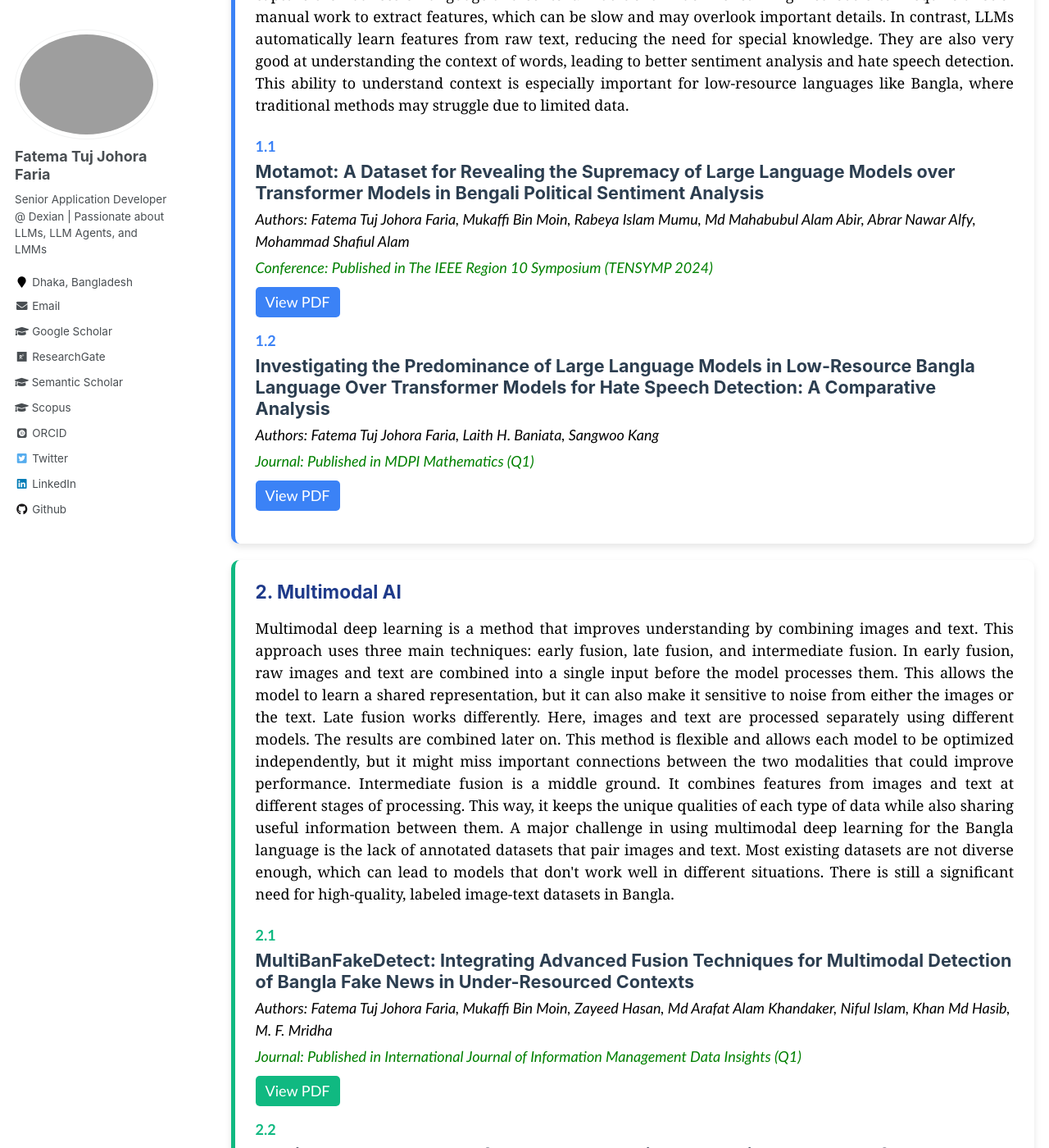
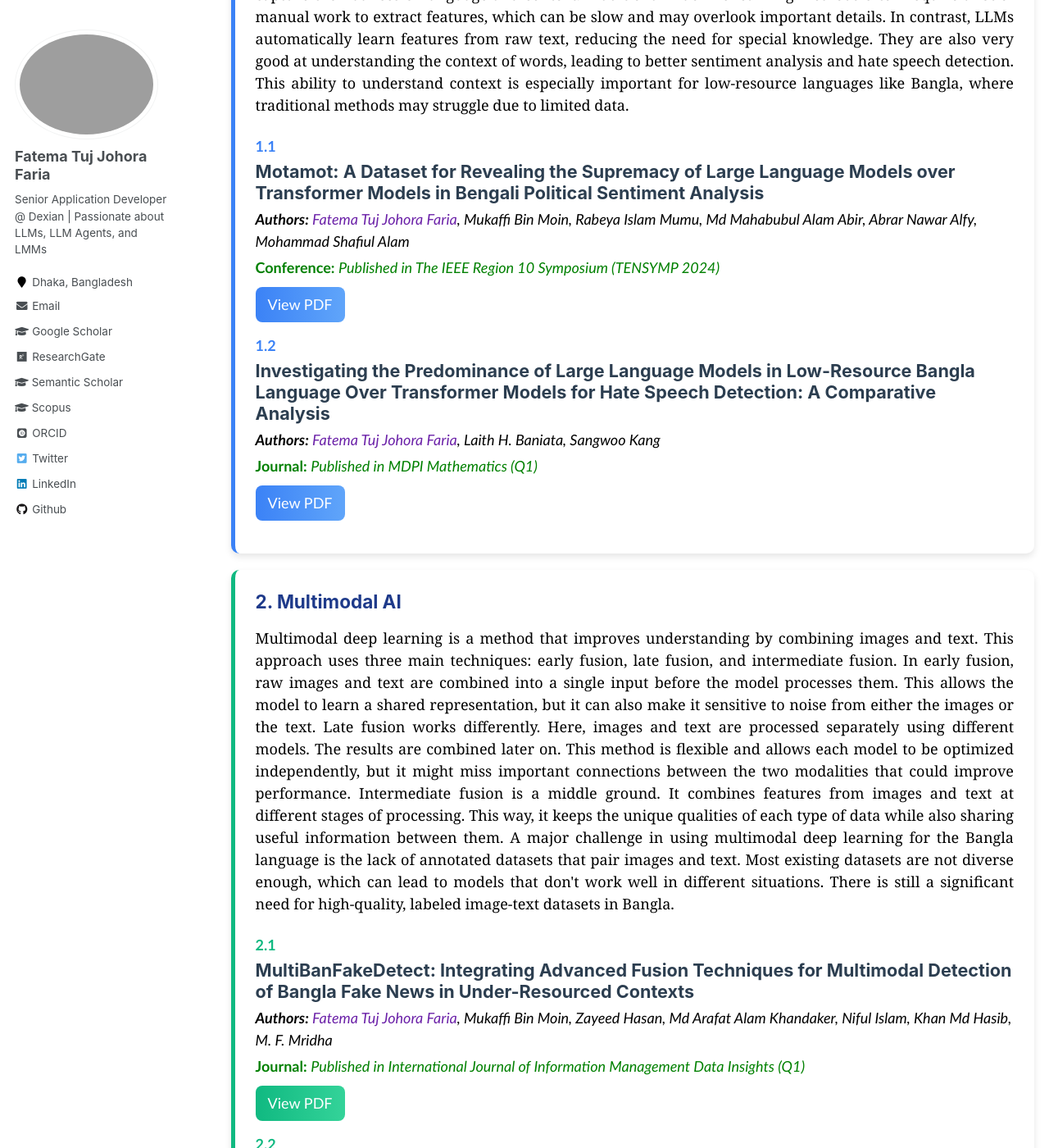
Before and after one commit to fatemafaria142/fatemafaria142.github.io, a Jekyll site: the page built from _pages/research.md, in a window 1280 px wide and 1400 px high, scrolled down 705 px. Shown: the whole window at 82% size. Built offline with Jekyll 4.4.1, drawn with Linux system fonts in a browser that asks for light colours; some web fonts are replaced; some of the changed text lies outside the part shown.

Commit message:
Update news

```diff
--- a/_pages/research.md
+++ b/_pages/research.md
@@ -23,16 +23,16 @@ author_profile: true
     <div class="paper" style="margin: 15px 0; font-family: 'Trebuchet MS', sans-serif; color: black;">
       <span style="color: #3b82f6; font-weight: bold;">1.1 </span>
       <h3 style="color: #2c3e50; font-size: 1.2em; margin: 5px 0;">Motamot: A Dataset for Revealing the Supremacy of Large Language Models over Transformer Models in Bengali Political Sentiment Analysis</h3>
-      <p style="font-style: italic; margin: 5px 0;">Authors: Fatema Tuj Johora Faria, Mukaffi Bin Moin, Rabeya Islam Mumu, Md Mahabubul Alam Abir, Abrar Nawar Alfy, Mohammad Shafiul Alam</p>
-      <p style="color: green; margin: 5px 0;"><em>Conference: Published in The IEEE Region 10 Symposium (TENSYMP 2024)</em></p>
-      <a href="https://ieeexplore.ieee.org/document/10752197/" style="display: inline-block; background-color: #3b82f6; color: white; padding: 5px 12px; border-radius: 5px; text-decoration: none; margin-top: 5px;">View PDF</a>
+      <p style="font-style: italic; margin: 5px 0;"><strong>Authors:</strong> <span style="color: #6b21a8;">Fatema Tuj Johora Faria</span>, Mukaffi Bin Moin, Rabeya Islam Mumu, Md Mahabubul Alam Abir, Abrar Nawar Alfy, Mohammad Shafiul Alam</p>
+      <p style="color: green; margin: 5px 0;"><strong>Conference:</strong> <em>Published in The IEEE Region 10 Symposium (TENSYMP 2024)</em></p>
+      <a href="https://ieeexplore.ieee.org/document/10752197/" style="display: inline-block; background: linear-gradient(to right, #3b82f6, #60a5fa); color: white; padding: 8px 15px; border-radius: 8px; text-decoration: none; margin-top: 5px; transition: background 0.3s ease;">View PDF</a>
     </div>
     <div class="paper" style="margin: 15px 0; font-family: 'Trebuchet MS', sans-serif; color: black;">
       <span style="color: #3b82f6; font-weight: bold;">1.2 </span>
       <h3 style="color: #2c3e50; font-size: 1.2em; margin: 5px 0;">Investigating the Predominance of Large Language Models in Low-Resource Bangla Language Over Transformer Models for Hate Speech Detection: A Comparative Analysis</h3>
-      <p style="font-style: italic; margin: 5px 0;">Authors: Fatema Tuj Johora Faria, Laith H. Baniata, Sangwoo Kang</p>
-      <p style="color: green; margin: 5px 0;"><em>Journal: Published in MDPI Mathematics (Q1)</em></p>
-      <a href="https://www.mdpi.com/2227-7390/12/23/3687" style="display: inline-block; background-color: #3b82f6; color: white; padding: 5px 12px; border-radius: 5px; text-decoration: none; margin-top: 5px;">View PDF</a>
+      <p style="font-style: italic; margin: 5px 0;"><strong>Authors:</strong> <span style="color: #6b21a8;">Fatema Tuj Johora Faria</span>, Laith H. Baniata, Sangwoo Kang</p>
+      <p style="color: green; margin: 5px 0;"><strong>Journal:</strong> <em>Published in MDPI Mathematics (Q1)</em></p>
+      <a href="https://www.mdpi.com/2227-7390/12/23/3687" style="display: inline-block; background: linear-gradient(to right, #3b82f6, #60a5fa); color: white; padding: 8px 15px; border-radius: 8px; text-decoration: none; margin-top: 5px; transition: background 0.3s ease;">View PDF</a>
     </div>
   </div>
 
@@ -44,35 +44,35 @@ author_profile: true
     <div class="paper" style="margin: 15px 0; font-family: 'Trebuchet MS', sans-serif; color: black;">
       <span style="color: #10b981; font-weight: bold;">2.1 </span>
       <h3 style="color: #2c3e50; font-size: 1.2em; margin: 5px 0;">MultiBanFakeDetect: Integrating Advanced Fusion Techniques for Multimodal Detection of Bangla Fake News in Under-Resourced Contexts</h3>
-      <p style="font-style: italic; margin: 5px 0;">Authors: Fatema Tuj Johora Faria, Mukaffi Bin Moin, Zayeed Hasan, Md Arafat Alam Khandaker, Niful Islam, Khan Md Hasib, M. F. Mridha</p>
-      <p style="color: green; margin: 5px 0;"><em>Journal: Published in International Journal of Information Management Data Insights (Q1)</em></p>
-      <a href="https://www.sciencedirect.com/science/article/pii/S2667096825000291?via%3Dihub" style="display: inline-block; background-color: #10b981; color: white; padding: 5px 12px; border-radius: 5px; text-decoration: none; margin-top: 5px;">View PDF</a>
+      <p style="font-style: italic; margin: 5px 0;"><strong>Authors:</strong> <span style="color: #6b21a8;">Fatema Tuj Johora Faria</span>, Mukaffi Bin Moin, Zayeed Hasan, Md Arafat Alam Khandaker, Niful Islam, Khan Md Hasib, M. F. Mridha</p>
+      <p style="color: green; margin: 5px 0;"><strong>Journal:</strong> <em>Published in International Journal of Information Management Data Insights (Q1)</em></p>
+      <a href="https://www.sciencedirect.com/science/article/pii/S2667096825000291?via%3Dihub" style="display: inline-block; background: linear-gradient(to right, #10b981, #34d399); color: white; padding: 8px 15px; border-radius: 8px; text-decoration: none; margin-top: 5px; transition: background 0.3s ease;">View PDF</a>
     </div>
     <div class="paper" style="margin: 15px 0; font-family: 'Trebuchet MS', sans-serif; color: black;">
       <span style="color: #10b981; font-weight: bold;">2.2 </span>
       <h3 style="color: #2c3e50; font-size: 1.2em; margin: 5px 0;">SentimentFormer: A Transformer-Based Multi-Modal Fusion Framework for Enhanced Sentiment Analysis of Memes in Under-Resourced Bangla Language</h3>
-      <p style="font-style: italic; margin: 5px 0;">Authors: Fatema Tuj Johora Faria, Laith H. Baniata, Mohammad H. Baniata, Mohannad A. Khair, Ahmed Ibrahim Bani Ata, Chayut Bunterngchit, Sangwoo Kang</p>
-      <p style="color: green; margin: 5px 0;"><em>Journal: Published in MDPI Electronics (Q2)</em></p>
-      <a href="https://www.mdpi.com/2079-9292/14/4/799" style="display: inline-block; background-color: #10b981; color: white; padding: 5px 12px; border-radius: 5px; text-decoration: none; margin-top: 5px;">View PDF</a>
+      <p style="font-style: italic; margin: 5px 0;"><strong>Authors:</strong> <span style="color: #6b21a8;">Fatema Tuj Johora Faria</span>, Laith H. Baniata, Mohammad H. Baniata, Mohannad A. Khair, Ahmed Ibrahim Bani Ata, Chayut Bunterngchit, Sangwoo Kang</p>
+      <p style="color: green; margin: 5px 0;"><strong>Journal:</strong> <em>Published in MDPI Electronics (Q2)</em></p>
+      <a href="https://www.mdpi.com/2079-9292/14/4/799" style="display: inline-block; background: linear-gradient(to right, #10b981, #34d399); color: white; padding: 8px 15px; border-radius: 8px; text-decoration: none; margin-top: 5px; transition: background 0.3s ease;">View PDF</a>
     </div>
     <div class="paper" style="margin: 15px 0; font-family: 'Trebuchet MS', sans-serif; color: black;">
       <span style="color: #10b981; font-weight: bold;">2.3 </span>
       <h3 style="color: #2c3e50; font-size: 1.2em; margin: 5px 0;">Uddessho: An Extensive Benchmark Dataset for Multimodal Author Intent Classification in Low-Resource Bangla Language</h3>
-      <p style="font-style: italic; margin: 5px 0;">Authors: Fatema Tuj Johora Faria, Mukaffi Bin Moin, Md. Mahfuzur Rahman, Md Morshed Alam Shanto, Asif Iftekher Fahim, Md. Moinul Hoque</p>
-      <p style="color: green; margin: 5px 0;"><em>Conference: Published in 18th International Conference on Information Technology and Applications (ICITA 2024)</em></p>
-      <a href="https://link.springer.com/chapter/10.1007/978-981-96-1758-6_32" style="display: inline-block; background-color: #10b981; color: white; padding: 5px 12px; border-radius: 5px; text-decoration: none; margin-top: 5px;">View PDF</a>
+      <p style="font-style: italic; margin: 5px 0;"><strong>Authors:</strong> <span style="color: #6b21a8;">Fatema Tuj Johora Faria</span>, Mukaffi Bin Moin, Md. Mahfuzur Rahman, Md Morshed Alam Shanto, Asif Iftekher Fahim, Md. Moinul Hoque</p>
+      <p style="color: green; margin: 5px 0;"><strong>Conference:</strong> <em>Published in 18th International Conference on Information Technology and Applications (ICITA 2024)</em></p>
+      <a href="https://link.springer.com/chapter/10.1007/978-981-96-1758-6_32" style="display: inline-block; background: linear-gradient(to right, #10b981, #34d399); color: white; padding: 8px 15px; border-radius: 8px; text-decoration: none; margin-top: 5px; transition: background 0.3s ease;">View PDF</a>
     </div>
     <div class="paper" style="margin: 15px 0; font-family: 'Trebuchet MS', sans-serif; color: black;">
       <span style="color: #10b981; font-weight: bold;">2.4 </span>
       <h3 style="color: #2c3e50; font-size: 1.2em; margin: 5px 0;">BanglaCalamityMMD: A Comprehensive Benchmark Dataset for Multimodal Disaster Identification in the Low-Resource Bangla Language</h3>
-      <p style="font-style: italic; margin: 5px 0;">Authors: Fatema Tuj Johora Faria, Mukaffi Bin Moin, Busra Kamal Rafa, Swarnajit Saha, Md. Mahfuzur Rahman, Khan Md Hasib, M. F. Mridha</p>
-      <p style="color: green; margin: 5px 0;"><em>Journal: Under Review in International Journal of Disaster Risk Reduction (Q1)</em></p>
+      <p style="font-style: italic; margin: 5px 0;"><strong>Authors:</strong> <span style="color: #6b21a8;">Fatema Tuj Johora Faria</span>, Mukaffi Bin Moin, Busra Kamal Rafa, Swarnajit Saha, Md. Mahfuzur Rahman, Khan Md Hasib, M. F. Mridha</p>
+      <p style="color: green; margin: 5px 0;"><strong>Journal:</strong> <em>Under Review in International Journal of Disaster Risk Reduction (Q1)</em></p>
     </div>
     <div class="paper" style="margin: 15px 0; font-family: 'Trebuchet MS', sans-serif; color: black;">
       <span style="color: #10b981; font-weight: bold;">2.5 </span>
       <h3 style="color: #2c3e50; font-size: 1.2em; margin: 5px 0;">BanglaMemeEvidence: A Multimodal Benchmark Dataset for Explanatory Evidence Detection in Bengali Memes</h3>
-      <p style="font-style: italic; margin: 5px 0;">Authors: Fatema Tuj Johora Faria, Mukaffi Bin Moin, Asif Iftekher Fahim, Pronay Debnath, Faisal Muhammad Shah</p>
-      <p style="color: green; margin: 5px 0;"><em>Conference: Submitted to 2025 9th International Conference on Vision, Image and Signal Processing (ICVISP 2025)</em></p>
+      <p style="font-style: italic; margin: 5px 0;"><strong>Authors:</strong> <span style="color: #6b21a8;">Fatema Tuj Johora Faria</span>, Mukaffi Bin Moin, Asif Iftekher Fahim, Pronay Debnath, Faisal Muhammad Shah</p>
+      <p style="color: green; margin: 5px 0;"><strong>Conference:</strong> <em>Submitted to 2025 9th International Conference on Vision, Image and Signal Processing (ICVISP 2025)</em></p>
     </div>
   </div>
 
@@ -84,9 +84,9 @@ author_profile: true
     <div class="paper" style="margin: 15px 0; font-family: 'Trebuchet MS', sans-serif; color: black;">
       <span style="color: #8b5cf6; font-weight: bold;">3.1 </span>
       <h3 style="color: #2c3e50; font-size: 1.2em; margin: 5px 0;">Unraveling the Dominance of Large Language Models Over Transformer Models for Bangla Natural Language Inference: A Comprehensive Study</h3>
-      <p style="font-style: italic; margin: 5px 0;">Authors: Fatema Tuj Johora Faria, Mukaffi Bin Moin, Asif Iftekher Fahim, Pronay Debnath, Faisal Muhammad Shah</p>
-      <p style="color: green; margin: 5px 0;"><em>Conference: Accepted in 4th International Conference on Computing and Communication Networks (ICCCNet-2024)</em></p>
-      <a href="https://arxiv.org/pdf/2405.02937" style="display: inline-block; background-color: #8b5cf6; color: white; padding: 5px 12px; border-radius: 5px; text-decoration: none; margin-top: 5px;">View PDF</a>
+      <p style="font-style: italic; margin: 5px 0;"><strong>Authors:</strong> <span style="color: #6b21a8;">Fatema Tuj Johora Faria</span>, Mukaffi Bin Moin, Asif Iftekher Fahim, Pronay Debnath, Faisal Muhammad Shah</p>
+      <p style="color: green; margin: 5px 0;"><strong>Conference:</strong> <em>Accepted in 4th International Conference on Computing and Communication Networks (ICCCNet-2024)</em></p>
+      <a href="https://arxiv.org/pdf/2405.02937" style="display: inline-block; background: linear-gradient(to right, #8b5cf6, #a78bfa); color: white; padding: 8px 15px; border-radius: 8px; text-decoration: none; margin-top: 5px; transition: background 0.3s ease;">View PDF</a>
     </div>
   </div>
 
@@ -98,14 +98,14 @@ author_profile: true
     <div class="paper" style="margin: 15px 0; font-family: 'Trebuchet MS', sans-serif; color: black;">
       <span style="color: #f59e0b; font-weight: bold;">4.1 </span>
       <h3 style="color: #2c3e50; font-size: 1.2em; margin: 5px 0;">Enhancing Bangla NLP Tasks with LLMs: A Study on Few-Shot Learning, RAG, and Fine-Tuning Techniques</h3>
-      <p style="font-style: italic; margin: 5px 0;">Authors: Saidur Rahman Sujon, Ahmadul Karim Chowdhury, Fatema Tuj Johora Faria, Mukaffi Bin Moin, Faisal Muhammad Shah</p>
-      <p style="color: green; margin: 5px 0;"><em>Conference: Submitted to 2025 IEEE 9th International Conference on Software Engineering & Computer Systems (ICSECS)</em></p>
+      <p style="font-style: italic; margin: 5px 0;"><strong>Authors:</strong> Saidur Rahman Sujon, Ahmadul Karim Chowdhury, <span style="color: #6b21a8;">Fatema Tuj Johora Faria</span>, Mukaffi Bin Moin, Faisal Muhammad Shah</p>
+      <p style="color: green; margin: 5px 0;"><strong>Conference:</strong> <em>Submitted to 2025 IEEE 9th International Conference on Software Engineering & Computer Systems (ICSECS)</em></p>
     </div>
     <div class="paper" style="margin: 15px 0; font-family: 'Trebuchet MS', sans-serif; color: black;">
       <span style="color: #f59e0b; font-weight: bold;">4.2 </span>
       <h3 style="color: #2c3e50; font-size: 1.2em; margin: 5px 0;">MindSpeak-Bangla: A Domain-Specific Dataset for Automatic Chain-of-Thought Adaptation in Mental Health Support for Low-Resource Bengali Language Settings</h3>
-      <p style="font-style: italic; margin: 5px 0;">Authors: Fatema Tuj Johora Faria, Mukaffi Bin Moin, Md. Mahfuzur Rahman, Khan Hasib, Md. Jakir Hossen, Dr. M. F. Mridha</p>
-      <p style="color: green; margin: 5px 0;"><em>Journal: Submitted to IEEE Open Journal of the Computer Society</em></p>
+      <p style="font-style: italic; margin: 5px 0;"><strong>Authors:</strong> <span style="color: #6b21a8;">Fatema Tuj Johora Faria</span>, Mukaffi Bin Moin, Md. Mahfuzur Rahman, Khan Hasib, Md. Jakir Hossen, Dr. M. F. Mridha</p>
+      <p style="color: green; margin: 5px 0;"><strong>Journal:</strong> <em>Submitted to IEEE Open Journal of the Computer Society</em></p>
     </div>
   </div>
 
@@ -117,16 +117,16 @@ author_profile: true
     <div class="paper" style="margin: 15px 0; font-family: 'Trebuchet MS', sans-serif; color: black;">
       <span style="color: #ef4444; font-weight: bold;">5.1 </span>
       <h3 style="color: #2c3e50; font-size: 1.2em; margin: 5px 0;">Explainable Convolutional Neural Networks for Retinal Fundus Classification and Cutting-Edge Segmentation Models for Retinal Blood Vessels from Fundus Images</h3>
-      <p style="font-style: italic; margin: 5px 0;">Authors: Fatema Tuj Johora Faria, Mukaffi Bin Moin, Pronay Debnath, Asif Iftekher Fahim, Faisal Muhammad Shah</p>
-      <p style="color: green; margin: 5px 0;"><em>Journal: Under Review in Journal of Visual Communication and Image Representation (Q1)</em></p>
-      <a href="https://arxiv.org/pdf/2405.07338" style="display: inline-block; background-color: #ef4444; color: white; padding: 5px 12px; border-radius: 5px; text-decoration: none; margin-top: 5px;">View PDF</a>
+      <p style="font-style: italic; margin: 5px 0;"><strong>Authors:</strong> <span style="color: #6b21a8;">Fatema Tuj Johora Faria</span>, Mukaffi Bin Moin, Pronay Debnath, Asif Iftekher Fahim, Faisal Muhammad Shah</p>
+      <p style="color: green; margin: 5px 0;"><strong>Journal:</strong> <em>Under Review in Journal of Visual Communication and Image Representation (Q1)</em></p>
+      <a href="https://arxiv.org/pdf/2405.07338" style="display: inline-block; background: linear-gradient(to right, #ef4444, #f87171); color: white; padding: 8px 15px; border-radius: 8px; text-decoration: none; margin-top: 5px; transition: background 0.3s ease;">View PDF</a>
     </div>
     <div class="paper" style="margin: 15px 0; font-family: 'Trebuchet MS', sans-serif; color: black;">
       <span style="color: #ef4444; font-weight: bold;">5.2 </span>
       <h3 style="color: #2c3e50; font-size: 1.2em; margin: 5px 0;">Exploring Explainable AI Techniques for Improved Interpretability in Lung and Colon Cancer Classification</h3>
-      <p style="font-style: italic; margin: 5px 0;">Authors: Mukaffi Bin Moin, Fatema Tuj Johora Faria, Swarnajit Saha, Busra Kamal Rafa, Mohammad Shafiul Alam</p>
-      <p style="color: green; margin: 5px 0;"><em>Conference: Accepted in 4th International Conference on Computing and Communication Networks (ICCCNet-2024)</em></p>
-      <a href="https://arxiv.org/pdf/2405.04610" style="display: inline-block; background-color: #ef4444; color: white; padding: 5px 12px; border-radius: 5px; text-decoration: none; margin-top: 5px;">View PDF</a>
+      <p style="font-style: italic; margin: 5px 0;"><strong>Authors:</strong> Mukaffi Bin Moin, <span style="color: #6b21a8;">Fatema Tuj Johora Faria</span>, Swarnajit Saha, Busra Kamal Rafa, Mohammad Shafiul Alam</p>
+      <p style="color: green; margin: 5px 0;"><strong>Conference:</strong> <em>Accepted in 4th International Conference on Computing and Communication Networks (ICCCNet-2024)</em></p>
+      <a href="https://arxiv.org/pdf/2405.04610" style="display: inline-block; background: linear-gradient(to right, #ef4444, #f87171); color: white; padding: 8px 15px; border-radius: 8px; text-decoration: none; margin-top: 5px; transition: background 0.3s ease;">View PDF</a>
     </div>
   </div>
 
@@ -138,15 +138,15 @@ author_profile: true
     <div class="paper" style="margin: 15px 0; font-family: 'Trebuchet MS', sans-serif; color: black;">
       <span style="color: #9333ea; font-weight: bold;">6.1 </span>
       <h3 style="color: #2c3e50; font-size: 1.2em; margin: 5px 0;">Vashantor: A Large-scale Multilingual Benchmark Dataset for Automated Translation of Bangla Regional Dialects to Bangla Language</h3>
-      <p style="font-style: italic; margin: 5px 0;">Authors: Fatema Tuj Johora Faria, Mukaffi Bin Moin, Ahmed Al Wase, Mehidi Ahmmed, Md Rabius Sani, Tashreef Muhammad</p>
-      <p style="color: green; margin: 5px 0;"><em>Journal: Under Review in Array (Q1)</em></p>
-      <a href="https://arxiv.org/pdf/2311.11142" style="display: inline-block; background-color: #9333ea; color: white; padding: 5px 12px; border-radius: 5px; text-decoration: none; margin-top: 5px;">View PDF</a>
+      <p style="font-style: italic; margin: 5px 0;"><strong>Authors:</strong> <span style="color: #6b21a8;">Fatema Tuj Johora Faria</span>, Mukaffi Bin Moin, Ahmed Al Wase, Mehidi Ahmmed, Md Rabius Sani, Tashreef Muhammad</p>
+      <p style="color: green; margin: 5px 0;"><strong>Journal:</strong> <em>Under Review in Array (Q1)</em></p>
+      <a href="https://arxiv.org/pdf/2311.11142" style="display: inline-block; background: linear-gradient(to right, #9333ea, #a855f7); color: white; padding: 8px 15px; border-radius: 8px; text-decoration: none; margin-top: 5px; transition: background 0.3s ease;">View PDF</a>
     </div>
     <div class="paper" style="margin: 15px 0; font-family: 'Trebuchet MS', sans-serif; color: black;">
       <span style="color: #9333ea; font-weight: bold;">6.2 </span>
       <h3 style="color: #2c3e50; font-size: 1.2em; margin: 5px 0;">BanglaDialect-Synth: An Approach for Synthetic Corpus Expansion of Bangla Regional Dialects Through Few-Shot Learning with Large Language Models</h3>
-      <p style="font-style: italic; margin: 5px 0;">Authors: (Ongoing Work)</p>
-      <p style="color: green; margin: 5px 0;"><em>Conference: (Ongoing Work)</em></p>
+      <p style="font-style: italic; margin: 5px 0;"><strong>Authors:</strong> (Ongoing Work)</p>
+      <p style="color: green; margin: 5px 0;"><strong>Conference:</strong> <em>(Ongoing Work)</em></p>
     </div>
   </div>
 
@@ -158,8 +158,8 @@ author_profile: true
     <div class="paper" style="margin: 15px 0; font-family: 'Trebuchet MS', sans-serif; color: black;">
       <span style="color: #14b8a6; font-weight: bold;">7.1 </span>
       <h3 style="color: #2c3e50; font-size: 1.2em; margin: 5px 0;">BanglaMedQA: A Comprehensive Dataset for Adapting Zero-Shot Chain-of-Thought Reasoning in Bengali Medical Question Answering</h3>
-      <p style="font-style: italic; margin: 5px 0;">Authors: (Ongoing Work)</p>
-      <p style="color: green; margin: 5px 0;"><em>Conference: (Ongoing Work)</em></p>
+      <p style="font-style: italic; margin: 5px 0;"><strong>Authors:</strong> (Ongoing Work)</p>
+      <p style="color: green; margin: 5px 0;"><strong>Conference:</strong> <em>(Ongoing Work)</em></p>
     </div>
   </div>
 
@@ -171,9 +171,9 @@ author_profile: true
     <div class="paper" style="margin: 15px 0; font-family: 'Trebuchet MS', sans-serif; color: black;">
       <span style="color: #f97316; font-weight: bold;">8.1 </span>
       <h3 style="color: #2c3e50; font-size: 1.2em; margin: 5px 0;">PotatoGANs: Utilizing Generative Adversarial Networks, Instance Segmentation, and Explainable AI for Enhanced Potato Disease Identification and Classification</h3>
-      <p style="font-style: italic; margin: 5px 0;">Authors: Fatema Tuj Johora Faria, Mukaffi Bin Moin, Mohammad Shafiul Alam, Ahmed Al Wase, Md. Rabius Sani, Khan Md Hasib</p>
-      <p style="color: green; margin: 5px 0;"><em>Conference: Under Review in 11th IEEE International Conference on Sustainable Technology and Engineering</em></p>
-      <a href="https://arxiv.org/pdf/2405.07332" style="display: inline-block; background-color: #f97316; color: white; padding: 5px 12px; border-radius: 5px; text-decoration: none; margin-top: 5px;">View PDF</a>
+      <p style="font-style: italic; margin: 5px 0;"><strong>Authors:</strong> <span style="color: #6b21a8;">Fatema Tuj Johora Faria</span>, Mukaffi Bin Moin, Mohammad Shafiul Alam, Ahmed Al Wase, Md. Rabius Sani, Khan Md Hasib</p>
+      <p style="color: green; margin: 5px 0;"><strong>Conference:</strong> <em>Under Review in 11th IEEE International Conference on Sustainable Technology and Engineering</em></p>
+      <a href="https://arxiv.org/pdf/2405.07332" style="display: inline-block; background: linear-gradient(to right, #f97316, #fb923c); color: white; padding: 8px 15px; border-radius: 8px; text-decoration: none; margin-top: 5px; transition: background 0.3s ease;">View PDF</a>
     </div>
   </div>
 
@@ -185,9 +185,9 @@ author_profile: true
     <div class="paper" style="margin: 15px 0; font-family: 'Trebuchet MS', sans-serif; color: black;">
       <span style="color: #22c55e; font-weight: bold;">9.1 </span>
       <h3 style="color: #2c3e50; font-size: 1.2em; margin: 5px 0;">Classification of Potato Disease with Digital Image Processing Technique: A Hybrid Deep Learning Framework</h3>
-      <p style="font-style: italic; margin: 5px 0;">Authors: Fatema Tuj Johora Faria, Mukaffi Bin Moin, Ahmed Al Wase, Md Rabius Sani, Khan Md Hasib, Mohammad Shafiul Alam</p>
-      <p style="color: green; margin: 5px 0;"><em>Conference: 2023 IEEE 13th Annual Computing and Communication Workshop and Conference (CCWC)</em></p>
-      <a href="https://ieeexplore.ieee.org/document/10099162" style="display: inline-block; background-color: #22c55e; color: white; padding: 5px 12px; border-radius: 5px; text-decoration: none; margin-top: 5px;">View PDF</a>
+      <p style="font-style: italic; margin: 5px 0;"><strong>Authors:</strong> <span style="color: #6b21a8;">Fatema Tuj Johora Faria</span>, Mukaffi Bin Moin, Ahmed Al Wase, Md Rabius Sani, Khan Md Hasib, Mohammad Shafiul Alam</p>
+      <p style="color: green; margin: 5px 0;"><strong>Conference:</strong> <em>2023 IEEE 13th Annual Computing and Communication Workshop and Conference (CCWC)</em></p>
+      <a href="https://ieeexplore.ieee.org/document/10099162" style="display: inline-block; background: linear-gradient(to right, #22c55e, #4ade80); color: white; padding: 8px 15px; border-radius: 8px; text-decoration: none; margin-top: 5px; transition: background 0.3s ease;">View PDF</a>
     </div>
   </div>
 </div>
```
Also changed, not shown: other parts of _pages/research.md (+1 -0 lines), _pages/news.md (+6 -1 lines).
